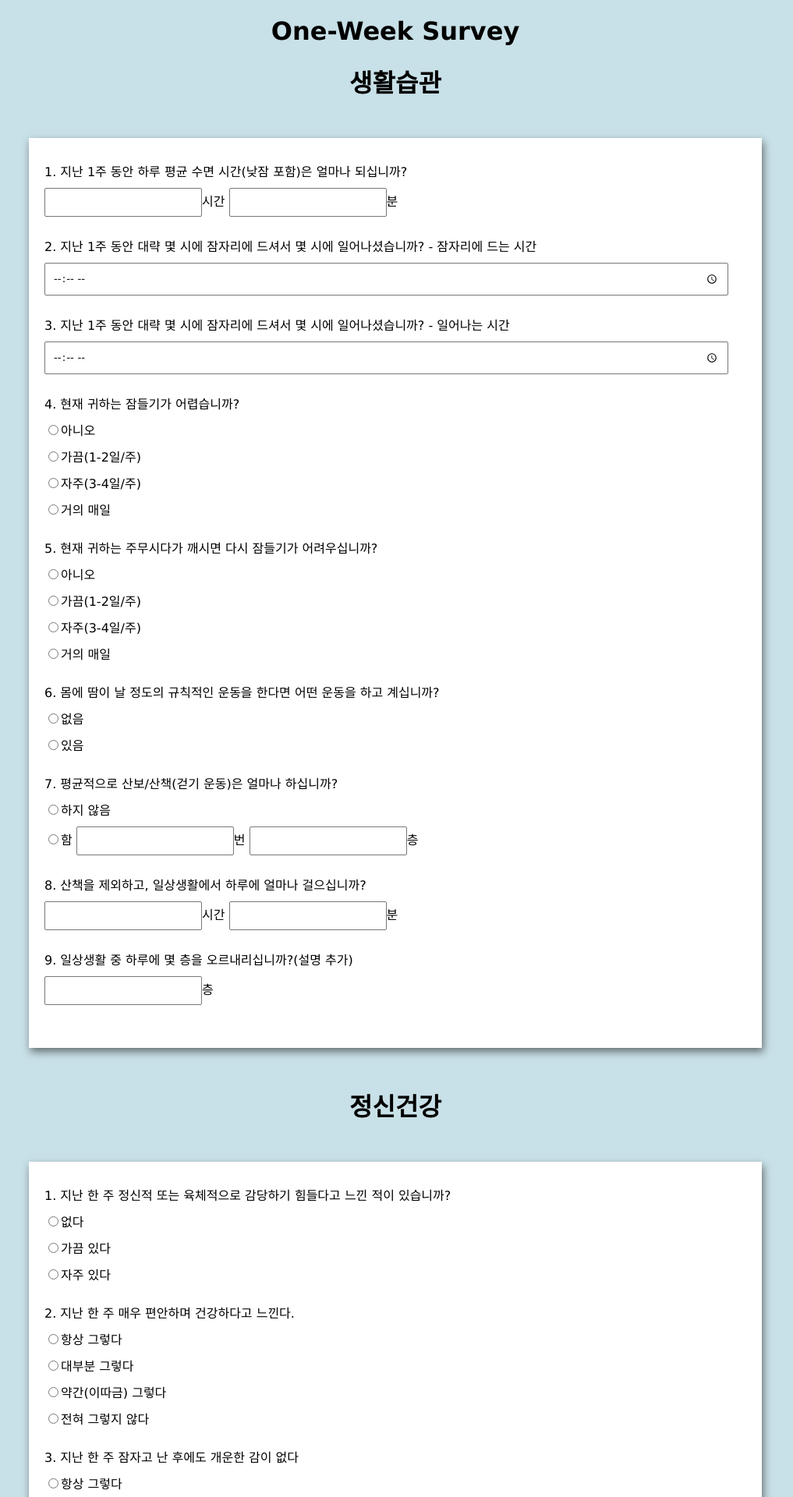
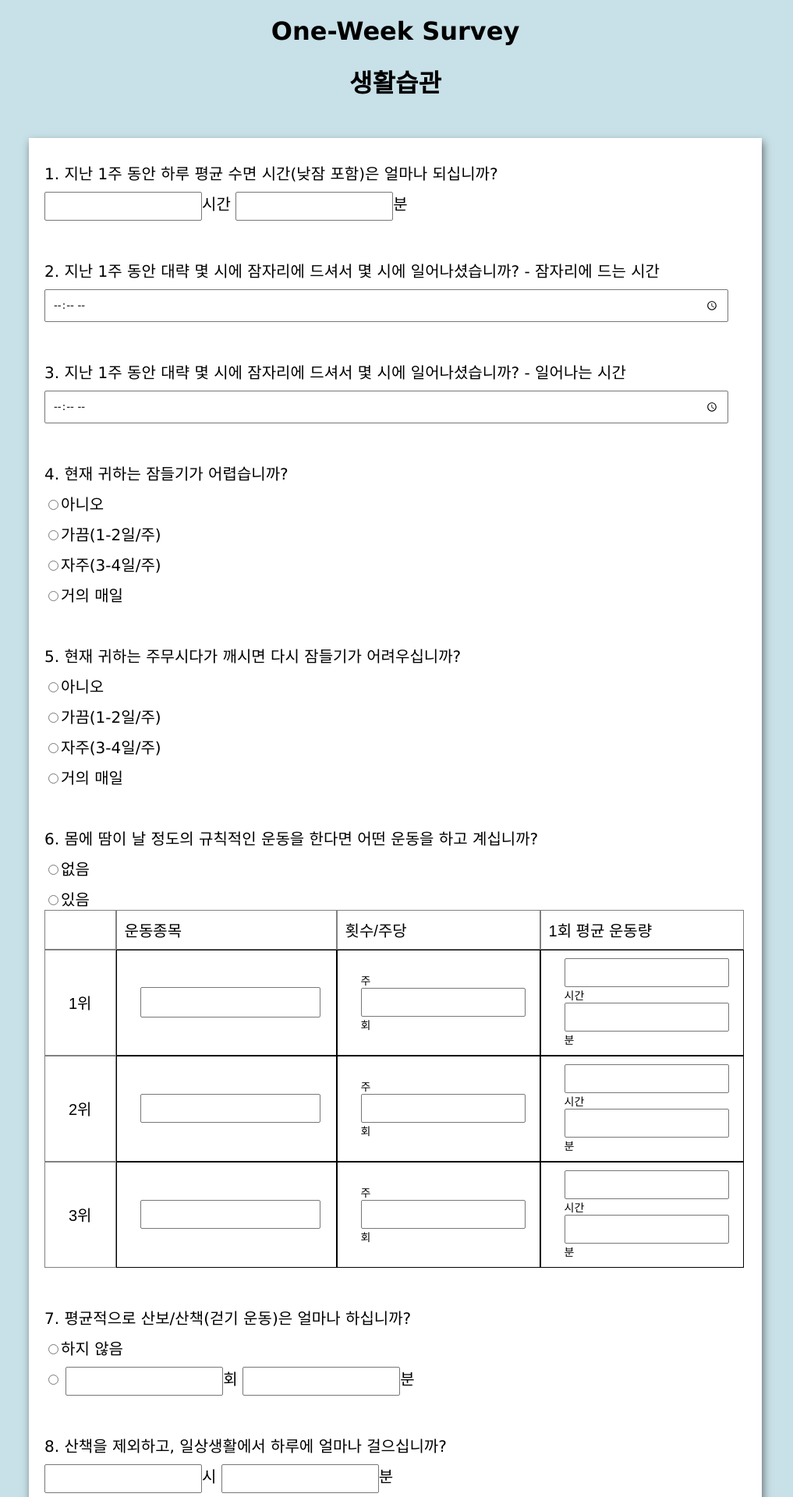
Before and after one commit to ubicomp-KNIH-proj/web, a Flask app: page / in a window 1280 px wide. Shown: the top 1920 px of the page at 78% size, without its empty margins (133-1150 px from the left). Run offline with Flask 2, Linux system fonts and the light colour scheme; some libraries are stand-ins or nearby versions.

Commit message:
[채원] 형식 1차 완성

```diff
--- a/back-end/one-week/templates/one_week.html
+++ b/back-end/one-week/templates/one_week.html
@@ -1,15 +1,40 @@
 <!DOCTYPE html>
 <html lang="en">
 <head>
+	<!-- 이거 필수임 -->
+	<script src="https://code.jquery.com/jquery-latest.min.js"></script>
 	<meta charset="UTF-8">
 	<meta http-equiv="X-UA-Compatible" content="IE=edge">
 	<link rel="stylesheet" href="/static/style.css" type="text/css">
+	<!-- <script type="text/javascript" src="{{ url_for('static', filename='jscript.js') }}"></script> -->
 	<meta name="viewport" content=
 		"width=device-width, initial-scale=1.0">
 	<title>
 		KNIH
 	</title>
+	<script type="text/javascript">
+		// 팝업창 생성
+		function showPopup() { window.open("pop.html", "a", "width=400, height=300, left=100, top=50"); }
 
+		// 활성화 비활성화
+		// $('.tg .tg-0lax').attr('disabled');
+		$(document).ready(function () {
+			$('.here').on('click', function () {
+				$('.tg .tg-0lax').attr('disabled', true); // 과일 종류를 입력하는 input 을 활성화합니다.
+				// $('.tg').focus(); // 과일 종류를 입력하는 input 에 커서를 이동시킵니다.
+			});
+		});
+	</script>
+	<style type="text/css">
+		/* border-collapse:collapse; */
+		.tg  {border-spacing:0; font-size:15px;}
+		.tg td{border-color:black;border-style:solid;border-width:1px;font-family:Arial, sans-serif;font-size:14px;
+		  overflow:hidden;padding:10px 30px;word-break:normal;}
+		.tg th{border-color:black;border-style:solid;border-width:1px;font-family:Arial, sans-serif;font-size:14px;
+		  font-weight:normal;overflow:hidden;padding:10px 10px;word-break:normal;}
+		.tg .tg-0pky{border-color:inherit; text-align:left; font-size: 20px;}
+		.tg .tg-0lax{text-align:left; }
+		</style>
 	<style>
 		body {
 			background-color: #c8e0e7;
@@ -19,10 +44,11 @@
 		}
 		form {
 			background-color: #fff;
+			font-size:20px;
 			max-width: 900px;
 			margin: 50px auto;
 			padding: 30px 20px;
-			box-shadow: 2px 5px 10px rgba(0, 0, 0, 0.5);
+			box-shadow: 2px 5px 10px rgba(6, 2, 2, 0.5);
 		}
 		.form-control {
 			text-align: left;
@@ -66,32 +92,32 @@
 	<h1>One-Week Survey</h1>
 	<h1>생활습관</h1>
 
-	<form id="form">
+	<form id="form1">
 		<div class="form-control">
 			<label for="q1" id="label-q1">
 				1. 지난 1주 동안 하루 평균 수면 시간(낮잠 포함)은 얼마나 되십니까?
 			</label>
 
-			<input type='text' id="phonenum"/>시간
-			<input type='text' id="phonenum1"/>분
+			<input type='text' id="phonenum" name="q1"/>시간
+			<input type='text' id="phonenum1" name="q1"/>분
 		</div>
-
+		<br>
 		<div class="form-control">
 			<label for="q2" id="label-q2">
 				2. 지난 1주 동안 대략 몇 시에 잠자리에 드셔서 몇 시에 일어나셨습니까? - 잠자리에 드는 시간
 			</label>
 
-			<input type="time" id="input.timepicker"/>
+			<input type="time" id="input.timepicker" name="q2"/>
 		</div>
-
+		<br>
 		<div class="form-control">
 			<label for="q3" id="label-q3">
 				3. 지난 1주 동안 대략 몇 시에 잠자리에 드셔서 몇 시에 일어나셨습니까? - 일어나는 시간
 			</label>
 
-			<input type="time" id="input.timepicker"/>
+			<input type="time" id="input.timepicker" name="q3"/>
 		</div>
-
+		<br>
 		<div class="form-control">
 			<label for="q4" id="label-q4">
 				4. 현재 귀하는 잠들기가 어렵습니까?
@@ -100,25 +126,25 @@
 			<label for="q4-1">
 				<input type="radio"
 					id="q4-1"
-					name="q4">아니오</input>
+					name="q4" value="1">아니오</input>
 			</label>
 			<label for="q4-2">
 				<input type="radio"
 					id="q4-2"
-					name="q4">가끔(1-2일/주)</input>
+					name="q4" value="2">가끔(1-2일/주)</input>
 			</label>
 			<label for="q4-3">
 				<input type="radio"
 					id="q4-3"
-					name="q4">자주(3-4일/주)</input>
+					name="q4" value="3">자주(3-4일/주)</input>
 			</label>
 			<label for="q4-4">
 				<input type="radio"
 					id="q4-4"
-					name="q4">거의 매일</input>
+					name="q4" value="4">거의 매일</input>
 			</label>
 		</div>
-
+		<br>
         <div class="form-control">
 			<label for="q5" id="label-q5">
 				5. 현재 귀하는 주무시다가 깨시면 다시 잠들기가 어려우십니까?
@@ -127,43 +153,75 @@
 			<label for="q5-1">
 				<input type="radio"
 					id="q5-1"
-					name="q5">아니오</input>
+					name="q5" value="1">아니오</input>
 			</label>
 			<label for="q5-2">
 				<input type="radio"
 					id="q5-2"
-					name="q5">가끔(1-2일/주)</input>
+					name="q5" value="2">가끔(1-2일/주)</input>
 			</label>
 			<label for="q5-3">
 				<input type="radio"
 					id="q5-3"
-					name="q5">자주(3-4일/주)</input>
+					name="q5" value="3">자주(3-4일/주)</input>
 			</label>
 			<label for="q5-4">
 				<input type="radio"
 					id="q5-4"
-					name="q5">거의 매일</input>
+					name="q5" value="4">거의 매일</input>
 			</label>
 		</div>
-
+		<br>
         <div class="form-control">
 			<label for="q6" label="label-q6">
 				6. 몸에 땀이 날 정도의 규칙적인 운동을 한다면 어떤 운동을 하고 계십니까?
 			</label>
 
 			<label for="q6-1">
-				<input type="radio"
+				<input type="radio" class="here"
 					id="q6-1"
-					name="q6">없음</input>
+					name="q6" value="1">없음</input>
 			</label>
 			<label for="q6-2">
 				<input type="radio"
 					id="q6-2"
-					name="q6">있음</input>
+					name="q6" value="2">있음
+						<table class="tg">
+						<thead>
+						  <tr>
+							<th class="tg-0pky"></th>
+							<th class="tg-0pky">운동종목</th>
+							<th class="tg-0pky">횟수/주당</th>
+							<th class="tg-0pky">1회 평균 운동량</th>
+						  </tr>
+						</thead>
+						<tbody>
+						  <tr>
+							<td class="tg-0pky">1위</td>
+							<td class="tg-0lax"><input name="q6-2-1" type="text" style="font-size:15px;"></td>
+							<!-- style="width:60px;height:5px;font-size:10px;" -->
+							<td class="tg-0lax">주<input name="q6-2-1" type='number' id="num"/>회</td>
+							<td class="tg-0lax"><input name="q6-2-1" type='text' id="time1"/>시간<input type='text' id="time2"/>분</td>
+						  </tr>
+						  <tr>
+							<td class="tg-0pky">2위</td>
+							<td class="tg-0lax"><input name="q6-2-2" type="text"></td>
+							<td class="tg-0lax">주<input name="q6-2-2" type='number' id="num"/>회</td>
+							<td class="tg-0lax"><input name="q6-2-2" type='text' id="time1"/>시간<input type='text' id="time2"/>분</td>
+						  </tr>
+						  <tr>
+							<td class="tg-0pky">3위</td>
+							<td class="tg-0lax"><input name="q6-2-3" type="text"></td>
+							<td class="tg-0lax">주<input name="q6-2-3" type='number' id="num"/>회</td>
+							<td class="tg-0lax"><input name="q6-2-3" type='text' id="time1"/>시간<input type='text' id="time2"/>분</td>
+						  </tr>
+						</tbody>
+						</table>
+				</input>
 			</label>
 			<!-- 세부사항 작성 -->
 		</div>
-
+		<br>
         <div class="form-control">
 			<label for="q7" label="label-q7">
 				7. 평균적으로 산보/산책(걷기 운동)은 얼마나 하십니까?
@@ -172,35 +230,37 @@
 			<label for="q7-1">
 				<input type="radio"
 					id="q7-1"
-					name="q7">하지 않음</input>
+					name="q7" value="1">하지 않음</input>
 			</label>
 			<label for="q7-2">
 				<input type="radio"
 					id="q7-2"
-					name="q7">함
+					name="q7" value="2">
 					<!-- <input type='number' min='10' max='30' step='3'>주 __회 __분</input> -->
 					<!-- <input type='number' min='10' max='30' step='3' placeholder="n회(횟수를 입력하세요)"/> -->
 					<!-- <input type='number' min='10' max='30' step='3' placeholder="n분(시간을 입력하세요)"/> -->
-					<input type='text' id="phonenum"/>번
-					<input type='text' id="phonenum1"/>층
+					<input type='text' id="phonenum"/>회
+					<input type='text' id="phonenum1"/>분
 
 					<!-- 0회 0분 입력 -->
 			</label>
 		</div>
-
+		<br>
 		<div class="form-control">
 			<label for="q8" label="label-q8">
 				8. 산책을 제외하고, 일상생활에서 하루에 얼마나 걸으십니까?
 			</label>
-			<input type='text' id="phonenum"/>시간
-			<input type='text' id="phonenum1"/>분
+			<input type='text' id="phonenum" name="q8"/>시
+			<input type='text' id="phonenum1" name="q8"/>분
 		</div>
-
-        <div class="form-control">
+		<br>
+        <div class="form-control" id="q9">
 			<label for="q9" label="label-q9">
-				9. 일상생활 중 하루에 몇 층을 오르내리십니까?(설명 추가)
+				9. 일상생활 중 하루에 몇 층을 오르내리십니까?
 			</label>
-			<input type='text' id="phonenum"/>층
+			<input type="button" value="상세 보기" onclick="showPopup();" />
+			<br>
+			<input type='text' id="phonenum" id="floor" name="q9"/>층
 
 		</div>
 	</form>
@@ -209,7 +269,7 @@
 	<h1>정신건강</h1>
 
 	<!-- Create Form -->
-	<form id="form">
+	<form id="form2">
 
 		<!-- Details -->
 		<div class="form-control">
@@ -219,47 +279,46 @@
 			<label for="mq1-1">
 				<input type="radio"
 					id="mq1-1"
-					name="mq1">없다</input>
+					name="mq1" value="1">없다</input>
 			</label>
 			<label for="mq1-2">
 				<input type="radio"
 					id="mq1-2"
-					name="mq1">가끔 있다</input>
+					name="mq1" value="2">가끔 있다</input>
 			</label>
 			<label for="mq1-3">
 				<input type="radio"
 					id="mq1-3"
-					name="mq1">자주 있다</input>
+					name="mq1" value="3">자주 있다</input>
 			</label>
 		</div>
-
+		<br>
 		<div class="form-control">
 			<label for="mq2" id="label-mq2">
 				2. 지난 한 주 매우 편안하며 건강하다고 느낀다.
 			</label>
-
 			<label for="mq2-1">
 				<input type="radio"
 					id="mq2-1"
-					name="mq2">항상 그렇다</input>
+					name="mq2" value="4">항상 그렇다</input>
 			</label>
 			<label for="mq2-2">
 				<input type="radio"
 					id="mq2-2"
-					name="mq2">대부분 그렇다</input>
+					name="mq2" value="3">대부분 그렇다</input>
 			</label>
 			<label for="mq2-3">
 				<input type="radio"
 					id="mq2-3"
-					name="mq2">약간(이따금) 그렇다</input>
+					name="mq2" value="2">약간(이따금) 그렇다</input>
 			</label>
 			<label for="mq2-4">
 				<input type="radio"
 					id="mq2-4"
-					name="mq2">전혀 그렇지 않다</input>
+					name="mq2" value="1">전혀 그렇지 않다</input>
 			</label>
 		</div>
-
+		<br>
 		<div class="form-control">
 			<label for="mq3" id="label-mq3">
 				3. 지난 한 주 잠자고 난 후에도 개운한 감이 없다
@@ -268,25 +327,25 @@
 			<label for="mq3-1">
 				<input type="radio"
 					id="mq3-1"
-					name="mq3">항상 그렇다</input>
+					name="mq3" value="4">항상 그렇다</input>
 			</label>
 			<label for="mq3-2">
 				<input type="radio"
 					id="mq3-2"
-					name="mq3">대부분 그렇다</input>
+					name="mq3" value="3">대부분 그렇다</input>
 			</label>
 			<label for="mq3-3">
 				<input type="radio"
 					id="mq3-3"
-					name="mq3">약간(이따금) 그렇다</input>
+					name="mq3" value="2">약간(이따금) 그렇다</input>
 			</label>
 			<label for="mq3-4">
 				<input type="radio"
 					id="mq3-4"
-					name="mq3">전혀 그렇지 않다</input>
+					name="mq3" value="1">전혀 그렇지 않다</input>
 			</label>
 		</div>
-
+		<br>
 		<div class="form-control">
 			<label for="mq4" id="label-mq4">
 				4. 지난 한 주 무슨 일을 하든 정신을 집중하기가 힘들었다
@@ -295,47 +354,88 @@
 			<label for="mq4-1">
 				<input type="radio"
 					id="mq4-1"
-					name="mq4">항상 그렇다</input>
+					name="mq4" value="4">항상 그렇다</input>
 			</label>
 			<label for="mq4-2">
 				<input type="radio"
 					id="mq4-2"
-					name="mq4">대부분 그렇다</input>
+					name="mq4" value="3">대부분 그렇다</input>
 			</label>
 			<label for="mq4-3">
 				<input type="radio"
 					id="mq4-3"
-					name="mq4">약간(이따금) 그렇다</input>
+					name="mq4" value="2">약간(이따금) 그렇다</input>
 			</label>
 			<label for="mq4-4">
 				<input type="radio"
 					id="mq4-4"
-					name="mq4">전혀 그렇지 않다</input>
+					name="mq4" value="1">전혀 그렇지 않다</input>
 			</label>
 		</div>
 
+		<!-- <button id="submit" type="button" class="btn btn-primary" style="width: 100%;" data-target="#result">제출하기</button> -->
+	</form>
 		<!-- Multi-line Text Input Control -->
 		<!-- <button type="submit" value="submit">
 			Submit
 		</button> -->
-	</form>
-		<!-- Multi-line Text Input Control -->
-		<button type="submit" value="submit">
-			Submit
-		</button>
+	<button onclick="final()" id="submit_button" class="btn btn-primary" style="width: 100%;" data-target="#result">제출하기</button>
+
+	<script>
+		let q1 = document.getElementById('phonenum');
+		function final() {
+			document.getElementById("submit_button").innerHTML = "제출 완료";
+			var formData1 = $('#form1').serializeArray()
+			var formData2 = $('#form2').serializeArray()
+			// var formData1 = $('#form1').serialize()
+			// var formData2 = $('#form2').serialize()
+            var postdata = {
+                'formData1':formData1, 'formData2':formData2
+            }
+			console.log(postdata)
+
+			$.ajax({
+                type: 'POST',
+				url: '{{url_for("ajax")}}',
+                data: JSON.stringify(postdata),
+				dataType : 'JSON',
+                contentType: "application/json",
+                success: function(data){
+					// data = JSON.stringify(postdata) //JSON 배열 저장됨
+                    console.log(postdata)
+					// alert('성공! ' + postdatadata.result2['postdata'])
+					alert('성공! ' + JSON.stringify(postdata))
+					// alert(data)
+					// survey.insert_one(data)
+                },
+                error: function(request, status, error){
+                    alert('ajax 통신 실패')
+                    alert(error);
+                }
+			})
+		}
+		$('#execute').click(function(){
+            var id = $('#id1').val();
+
+            var postdata = {
+                'id':id
+            }
+            $.ajax({
+                type: 'POST',
+                url: '{{url_for("ajax")}}',
+                data: JSON.stringify(postdata),
+                dataType : 'JSON',
+                contentType: "application/json",
+                success: function(data){
+                    alert('성공!' + data.result2['id'])
+                },
+                error: function(request, status, error){
+                    alert('ajax 통신 실패')
+                    alert(error);
+                }
+            })
+        })
+	</script>
 </body>
 
-<script>
-    $(document).ready(function () {
-	$('#input.timepicker').timepicker({
-            timeFormat: 'HH:mm',
-            interval: 30,
-            startTime: '00:00',
-            dynamic: false,
-            dropdown: true,
-            scrollbar: true
-        });
-});
-</script>
-
 </html>
```
